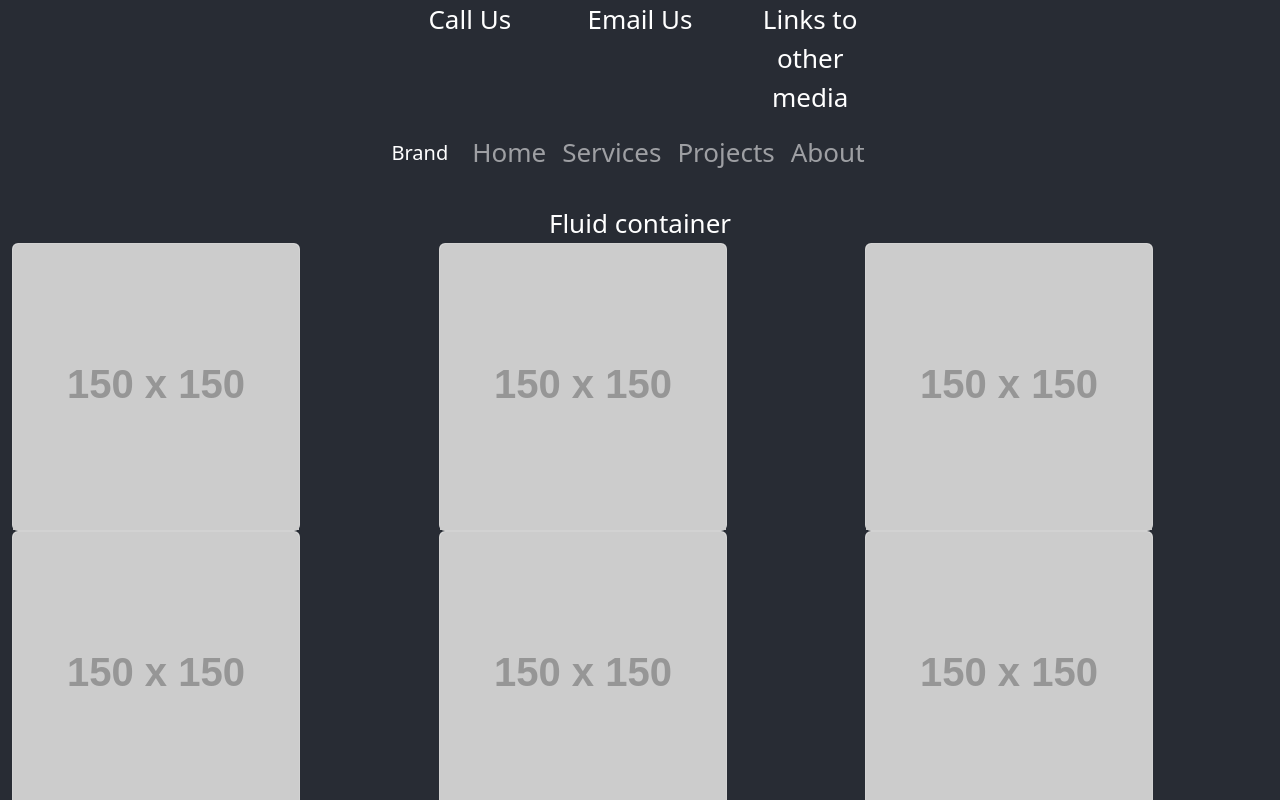
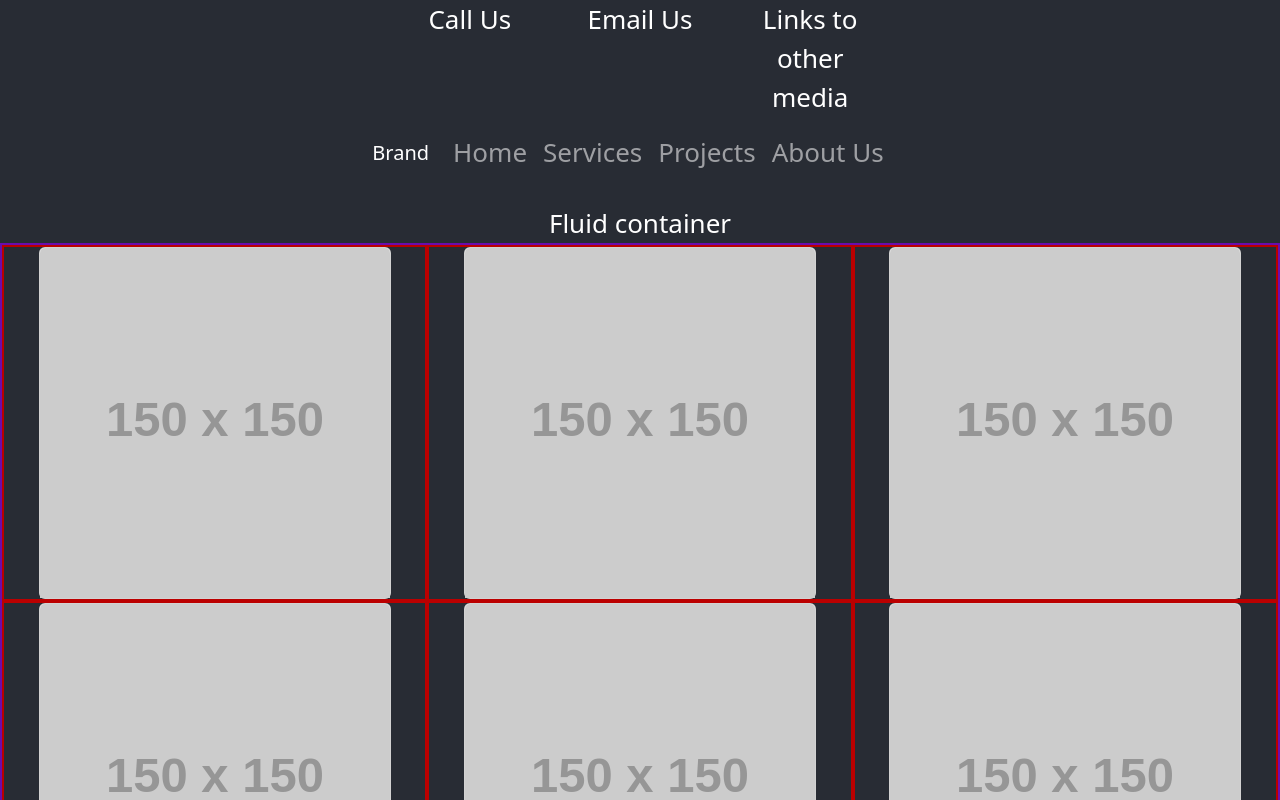
Before and after one commit to WernervRensburg/testpro, a React (Create React App) app: page / in a window 1280 px wide. Shown: the top 800 px of the page. Built offline with nearby package versions, Linux system fonts and the light colour scheme.

Commit message:
Updated various components

```diff
--- a/src/App.js
+++ b/src/App.js
@@ -1,8 +1,7 @@
-import logo from './logo.svg';
 import './App.css';
 import 'bootstrap/dist/css/bootstrap.min.css';
 
-import React, { Fragment } from 'react';
+import React from 'react';
 import { BrowserRouter as Router, Routes, Route } from 'react-router-dom';
 
 // Component imports
@@ -25,9 +24,9 @@ function App() {
           <NavbarComponent />
             <Routes>
               <Route element={<HomePage />} path="/" />
-            <Route element={<ServicesPage />} path="/" />
-            <Route element={<ProjectsPage />} path="/" />
-            <Route element={<AboutPage />} path="/" />
+              <Route element={<ServicesPage />} path="/services" />
+              <Route element={<ProjectsPage />} path="/projects" />
+              <Route element={<AboutPage />} path="/about" />
             </Routes>
           <FooterComponent />
         </Router>
--- a/src/components/Card.js
+++ b/src/components/Card.js
@@ -1,9 +1,10 @@
 import React, { useState } from 'react';
 
 import Card from 'react-bootstrap/Card';
-import Button from 'react-bootstrap/Button';
 
 import ReactCardFlip from 'react-card-flip';
+
+import './static/styles/card.css';
 
 function CardComponent() {
 
@@ -17,11 +18,11 @@ function CardComponent() {
 
   return(
     <ReactCardFlip isFlipped={flipped} flipDirection="vertical">
-      <Card style={{ width: '18rem' }}>
+      <Card className="service-display-card" style={{ width: '22rem' }}>
         <Card.Img variant="top" src="https://via.placeholder.com/150/FFFF00" onClick={handleFlip}/>
       </Card>
 
-      <Card style={{ width: '18rem' }}>
+      <Card className="service-display-card" style={{ width: '22rem' }}>
         <Card.Img variant="top" src="https://via.placeholder.com/150/FF0000" onClick={handleFlip}/>
       </Card>
     </ReactCardFlip>
--- a/src/components/Navbar.js
+++ b/src/components/Navbar.js
@@ -4,44 +4,57 @@ import Navbar from 'react-bootstrap/Navbar';
 import Offcanvas from 'react-bootstrap/Offcanvas';
 import { Link } from 'react-router-dom';
 
+import { useState } from 'react';
+
 function NavbarComponent() {
+
+  const [show, setShow] = useState(false);
+
+  const handleClose = () => setShow(false);
+  const handleShow = () => setShow(true);
+
   return(
     <>
     {['sm'].map((expand) => (
       <Navbar key={expand} expand={expand} className="mb-3" variant='dark'>
         <Container fluid>
-          <Navbar.Brand href="#">Brand</Navbar.Brand>
-          <Navbar.Toggle aria-controls={`offcanvasNavbar-expand-${expand}`} />
+          <Navbar.Brand as={Link} to="/" title="Home">Brand</Navbar.Brand>
+          <Navbar.Toggle
+            aria-controls={`offcanvasNavbar-expand-${expand}`}
+            onClick={handleShow}
+          />
           <Navbar.Offcanvas
             id={`offcanvasNavbar-expand-${expand}`}
             aria-labelledby={`offcanvasNavbarLabel-expand-${expand}`}
             placement="end"
+            show={show}
+            onHide={handleClose}
           >
             <Offcanvas.Header closeButton>
-              <Offcanvas.Title id={`offcanvasNavbar-label-${expand}`}>
-                Offcanvas
+              <Offcanvas.Title id={`offcanvasNavbar-label-${expand}`}  onClick={handleClose}>
+                Testpro Laboratory
               </Offcanvas.Title>
             </Offcanvas.Header>
             <Offcanvas.Body>
               <Nav className="justify-content-end flex-grow-1 pe-3">
                 <Nav.Item>
-                  <Nav.Link as={Link} to="/" title="Home">
+                  <Nav.Link as={Link} to="/" title="Home" onClick={handleClose}>
                     Home
                   </Nav.Link>
                 </Nav.Item>
                 <Nav.Item>
-                  <Nav.Link as={Link} to="/services" title="Services">
+                  <Nav.Link as={Link} to="/services" title="Services" onClick={handleClose}>
                     Services
                   </Nav.Link>
                 </Nav.Item>
                 <Nav.Item>
-                  <Nav.Link as={Link} to="/projects" title="Projects">
+                  <Nav.Link as={Link} to="/projects" title="Projects" onClick={handleClose}>
                     Projects
                   </Nav.Link>
                 </Nav.Item>
                 <Nav.Item>
-                  <Nav.Link as={Link} to="/about" title="About">
-                    About
+                  <Nav.Link as={Link} to="/about" title="About" onClick={handleClose}>
+                    About Us
                   </Nav.Link>
                 </Nav.Item>
               </Nav>
--- /dev/null
+++ b/src/components/static/styles/card.css
@@ -0,0 +1,8 @@
+.bordered-green {
+    border: 2px solid #1fbb00;
+}
+
+.service-display-card {
+    max-width: 25rem;
+    padding: auto;
+}
--- a/src/index.js
+++ b/src/index.js
@@ -2,7 +2,6 @@ import React from 'react';
 import ReactDOM from 'react-dom/client';
 import './index.css';
 import App from './App';
-import reportWebVitals from './reportWebVitals';
 
 const root = ReactDOM.createRoot(document.getElementById('root'));
 root.render(
@@ -10,8 +9,3 @@ root.render(
     <App />
   </React.StrictMode>
 );
-
-// If you want to start measuring performance in your app, pass a function
-// to log results (for example: reportWebVitals(console.log))
-// or send to an analytics endpoint. Learn more: https://bit.ly/CRA-vitals
-reportWebVitals();
--- a/src/pages/About.js
+++ b/src/pages/About.js
@@ -1,10 +1,22 @@
 import Container from 'react-bootstrap/Container';
+import Row from 'react-bootstrap/Row';
+import Col from 'react-bootstrap/Col';
 
 function AboutPage() {
   return (
     <>
       <Container fluid>
-        About Page
+        <Row className="d-flex justify-content-center">
+          <Col xs={12} className="d-flex justify-content-center">
+            About Us
+          </Col>
+          <Col xs={12} className="d-flex justify-content-center">
+            Meet The Team
+          </Col>
+          <Col xs={12} className="d-flex justify-content-center">
+            Vision
+          </Col>
+        </Row>
       </Container>
     </>
   )
--- a/src/pages/Home.js
+++ b/src/pages/Home.js
@@ -4,11 +4,13 @@ import Col from 'react-bootstrap/Col';
 
 import CardComponent from '../components/Card';
 
+import './static/styles/home.css'
+
 function HomePage() {
   return (
     <>
     <Container fluid>
-      <Row className="justify-content-center">
+      <Row className="justify-content-center d-flex">
         <Col>
           Fluid container
         </Col>
@@ -16,23 +18,23 @@ function HomePage() {
     </Container>
 
     <Container fluid>
-      <Row xs={1} md={2} lg={3}>
-        <Col xs={12} md={6} lg={4}>
+      <Row className="row-bordered-purple d-flex justify-content-center">
+        <Col xs={12} md={6} lg={4} className="col-bordered-red d-flex justify-content-center">
           <CardComponent />
         </Col>
-        <Col xs={12} md={6} lg={4}>
+        <Col xs={12} md={6} lg={4} className="col-bordered-red d-flex justify-content-center">
           <CardComponent />
         </Col>
-        <Col xs={12} md={6} lg={4}>
+        <Col xs={12} md={6} lg={4} className="col-bordered-red d-flex justify-content-center">
           <CardComponent />
         </Col>
-        <Col xs={12} md={6} lg={4}>
+        <Col xs={12} md={6} lg={4} className="col-bordered-red d-flex justify-content-center">
           <CardComponent />
         </Col>
-        <Col xs={12} md={6} lg={4}>
+        <Col xs={12} md={6} lg={4} className="col-bordered-red d-flex justify-content-center">
           <CardComponent />
         </Col>
-        <Col xs={12} md={6} lg={4}>
+        <Col xs={12} md={6} lg={4} className="col-bordered-red d-flex justify-content-center">
           <CardComponent />
         </Col>
       </Row>
--- a/src/pages/Projects.js
+++ b/src/pages/Projects.js
@@ -1,10 +1,22 @@
 import Container from 'react-bootstrap/Container';
+import Col from 'react-bootstrap/Col';
+import Row from 'react-bootstrap/Row';
 
 function ProjectsPage() {
   return (
     <>
       <Container fluid>
-        Projects Page
+        <Row className="d-flex justify-content-center">
+          <Col xs={12} md={6} className="d-flex justify-content-center">
+            Project A
+          </Col>
+          <Col xs={12} md={6} className="d-flex justify-content-center">
+            Project B
+          </Col>
+          <Col xs={12} md={6} className="d-flex justify-content-center">
+            Project C
+          </Col>
+        </Row>
       </Container>
     </>
   )
--- a/src/pages/Services.js
+++ b/src/pages/Services.js
@@ -1,10 +1,19 @@
 import Container from 'react-bootstrap/Container';
+import Row from 'react-bootstrap/Row';
+import Col from 'react-bootstrap/Col';
 
 function ServicesPage() {
   return (
     <>
       <Container fluid>
-        Services Page
+        <Row className="d-flex justify-content-center">
+          <Col xs={12} md={6} className="d-flex justify-content-center">Service A</Col>
+          <Col xs={12} md={6} className="d-flex justify-content-center">Service B</Col>
+          <Col xs={12} md={6} className="d-flex justify-content-center">Service C</Col>
+          <Col xs={12} md={6} className="d-flex justify-content-center">Service D</Col>
+          <Col xs={12} md={6} className="d-flex justify-content-center">Service E</Col>
+          <Col xs={12} md={6} className="d-flex justify-content-center">Service F</Col>
+        </Row>
       </Container>
     </>
   )
--- /dev/null
+++ b/src/pages/static/styles/home.css
@@ -0,0 +1,12 @@
+.col-bordered-red {
+    border: 2px solid #bb0000;
+}
+
+.row-bordered-purple {
+    border: 2px solid #6a0dad;
+}
+
+.service-display-card {
+    max-width: 30rem;
+    padding: auto;
+}
--- a/src/reportWebVitals.js
+++ /dev/null
@@ -1,13 +0,0 @@
-const reportWebVitals = onPerfEntry => {
-  if (onPerfEntry && onPerfEntry instanceof Function) {
-    import('web-vitals').then(({ getCLS, getFID, getFCP, getLCP, getTTFB }) => {
-      getCLS(onPerfEntry);
-      getFID(onPerfEntry);
-      getFCP(onPerfEntry);
-      getLCP(onPerfEntry);
-      getTTFB(onPerfEntry);
-    });
-  }
-};
-
-export default reportWebVitals;
```
Also changed, not shown: src/setupTests.js (deleted, +0 -5 lines), src/logo.svg (deleted), 1 other file (tests, documents, lock files or other folders). Lines whose indentation alone changed are shown as unchanged.
